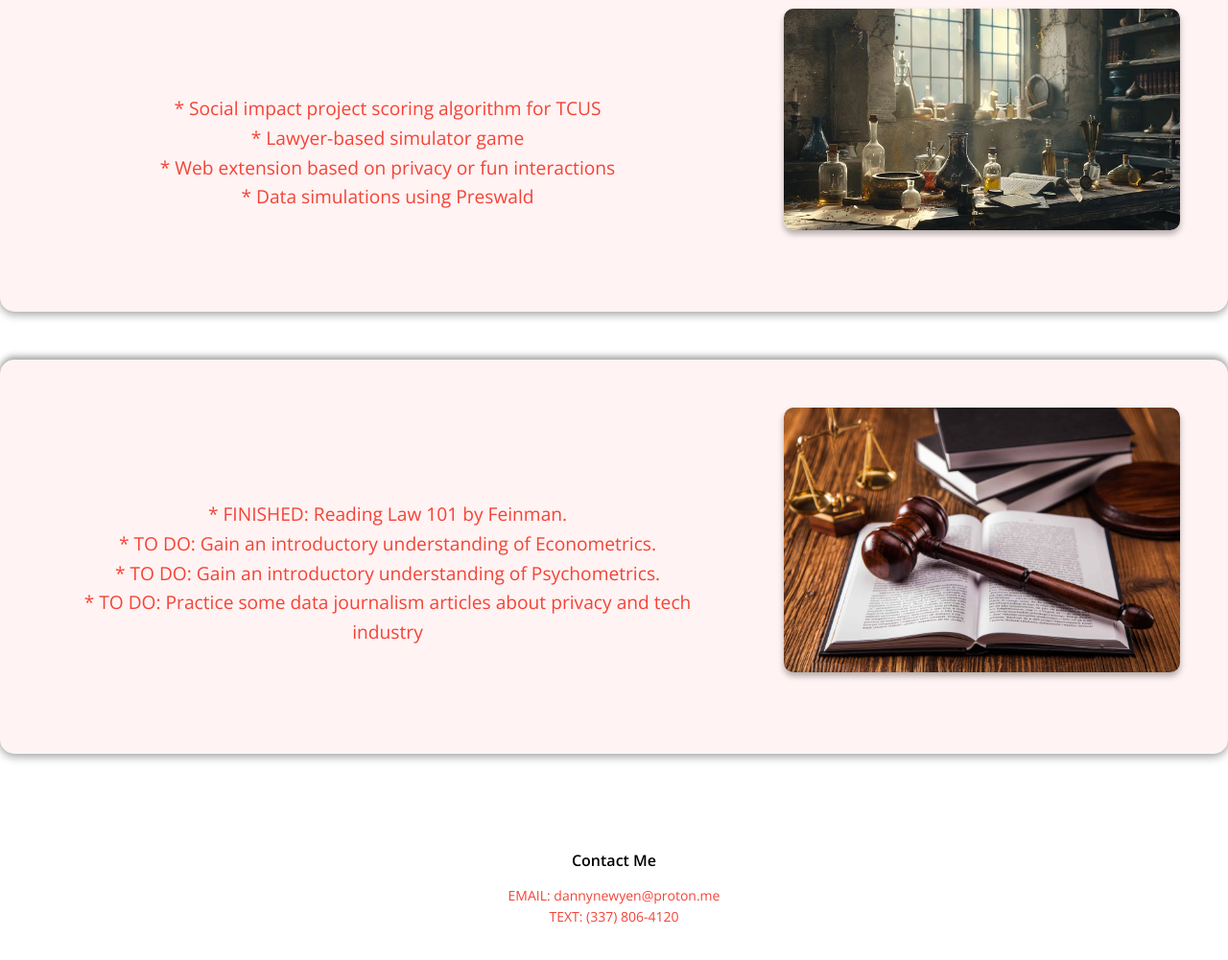
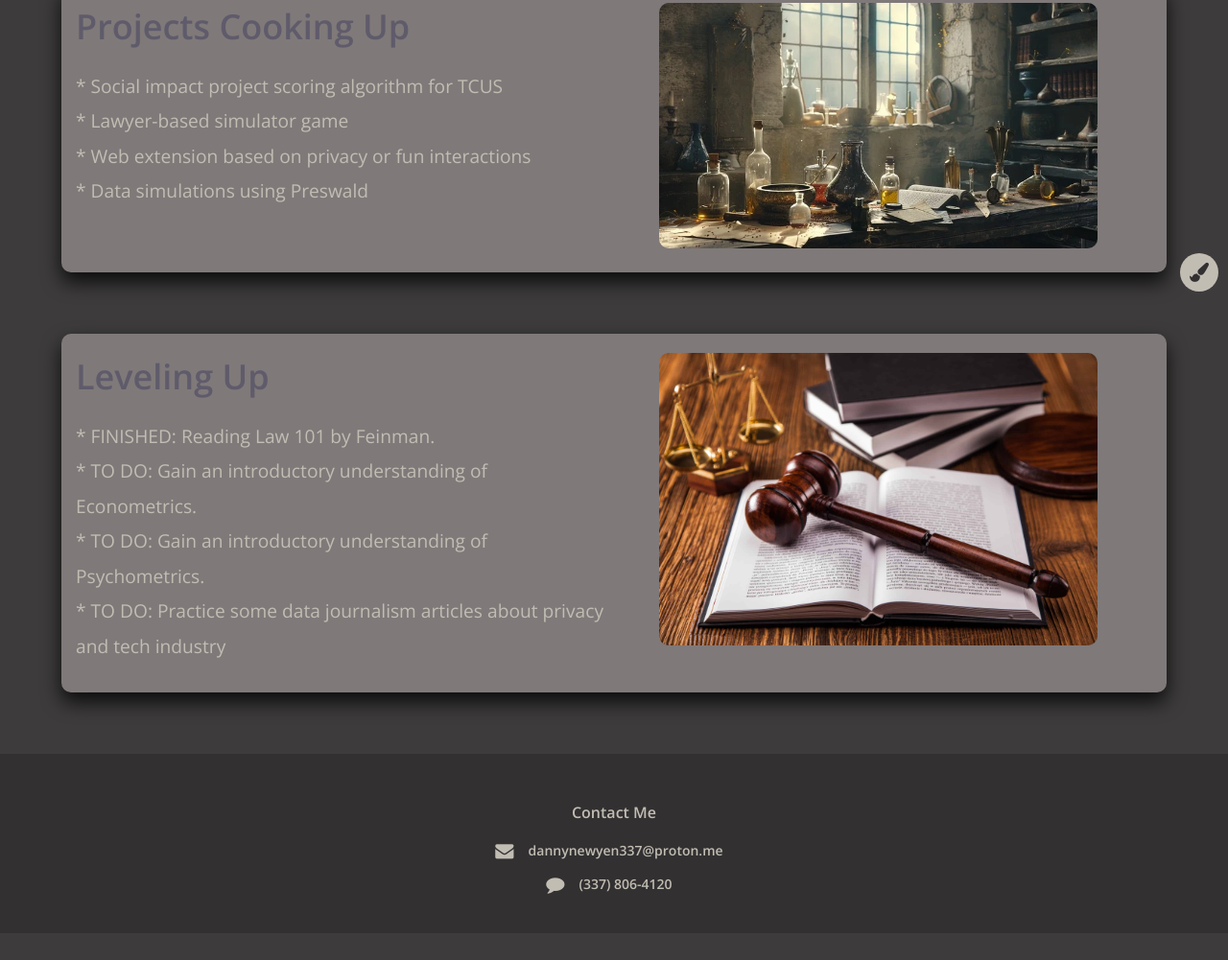
Before and after one commit to DannyNgooyen/Portfolio, a plain HTML site: page lab.html in a window 1280 px wide. Shown: the part 481-1482 px from the top of the page at 96% size. After the commit the page ends 1454 px from the top, so only its background shows below. Drawn offline with nearby package versions, Linux system fonts and the light colour scheme; a web font is replaced by a local one.

Commit message:
Added different themes, toggle button, and changed the style of the lab page

```diff
--- a/lab.html
+++ b/lab.html
@@ -35,9 +35,9 @@
 <!---- Lab--->
 
 <!---- Cooking Up --->
-<section class="cooking-page">
-    <div class="content-wrapper">
-        <div class="text-section">
+<section class="lab-page">
+    <div class="lab-card">
+        <div class="text-content">
             <h1>Projects Cooking Up</h1>
             <p>
                 * Social impact project scoring algorithm for TCUS <br>
@@ -53,9 +53,9 @@
 </section>
 
 <!---- Leveling Up ---->
-<section class="leveling-page">
-    <div class="content-wrapper">
-        <div class="text-section">
+<section class="lab-page">
+    <div class="lab-card">
+        <div class="text-content">
             <h1>Leveling Up</h1>
             <p>
                 * FINISHED: Reading Law 101 by Feinman. <br>
@@ -70,25 +70,28 @@
     </div>
 </section>
 
+<!---- Toggle Theme Button --->
+<button id="theme-toggle" class="theme-toggle-btn" onclick="toggleTheme()">
+    <i class="fa fa-paint-brush"></i>
+</button>
 
 <!---- Footer --->
 <section class="footer">
     <h4>Contact Me</h4>
-    <p>EMAIL: dannynewyen@proton.me <br>
-       TEXT: (337) 806-4120 </p>
+
+    <div class="contact-info">
+        <i class="fa fa-envelope" aria-hidden="true"></i>
+        <p>dannynewyen337@proton.me</p>
+    </div>
+
+    <div class="contact-info">
+        <i class="fa fa-comment" aria-hidden="true"></i>
+        <p>(337) 806-4120</p>
+    </div>
 </section>
 
-
-<!--Javascript to Toggle Menu----->
-<script>
-    var navLinks = document.getElementById("navLinks");
-    function showMenu(){
-        navLinks.style.right = "0";
-    }
-    function hideMenu(){
-        navLinks.style.right = "-200px";
-    }
-</script>
+<!----- Javascript ----->
+<script src="script.js"></script>
 
 </body>
 </html>
--- /dev/null
+++ b/script.js
@@ -0,0 +1,110 @@
+
+// Toggle Menu
+let navLinks = document.getElementById("navLinks");
+
+function showMenu(){
+    navLinks.style.right = "0";
+}
+
+function hideMenu(){
+    navLinks.style.right = "-200px";
+}
+
+// color palettes of themes
+function setTheme(theme){
+    if (theme == "green"){
+        document.documentElement.style.setProperty('--background', '#ccfccb');
+        document.documentElement.style.setProperty('--background-transparent', 'rgba(226, 0, 0, 0.7)');
+        document.documentElement.style.setProperty('--footer-background', '#568259');
+
+        document.documentElement.style.setProperty('--p-text', '#464e47');
+        document.documentElement.style.setProperty('--h3-text', '#464e47');
+        document.documentElement.style.setProperty('--h1-text', '#1a936f');
+
+        document.documentElement.style.setProperty('--links-hover', '#1a936f');
+        document.documentElement.style.setProperty('--links-text', '#ccfccb');
+        document.documentElement.style.setProperty('--text-box', '#f1fffa');
+
+        document.documentElement.style.setProperty('--button', '#88d498');
+        document.documentElement.style.setProperty('--button-hover', '#1a936f');
+        document.documentElement.style.setProperty('--button-text', '#114b5f');
+    }
+
+    else if (theme == "gamer"){
+        document.documentElement.style.setProperty('--background', '#4361ee');
+        document.documentElement.style.setProperty('--background-transparent', 'rgba(247, 37, 133, 0.7)');
+        document.documentElement.style.setProperty('--footer-background', '#3a0ca3');
+
+        document.documentElement.style.setProperty('--p-text', '#4cc9f0');
+        document.documentElement.style.setProperty('--h3-text', '#4cc9f0');
+        document.documentElement.style.setProperty('--h1-text', '#3a0ca3');
+
+        document.documentElement.style.setProperty('--links-hover', '#7209b7');
+        document.documentElement.style.setProperty('--links-text', '#f72585');
+        document.documentElement.style.setProperty('--text-box', '#7209b7');
+
+        document.documentElement.style.setProperty('--button', '#f72585');
+        document.documentElement.style.setProperty('--button-hover', '#7209b7');
+        document.documentElement.style.setProperty('--button-text', '#3a0ca3');
+    }
+
+    // default to possum theme
+    else {
+        document.documentElement.style.setProperty('--background', '#3d3b3c');
+        document.documentElement.style.setProperty('--background-transparent', 'rgba(95, 91, 107, 0.7)');
+        document.documentElement.style.setProperty('--footer-background', '#323031');
+
+        document.documentElement.style.setProperty('--p-text', '#c1bdb3');
+        document.documentElement.style.setProperty('--h3-text', '#c1bdb3');
+        document.documentElement.style.setProperty('--h1-text', '#5f5b6b');
+
+        document.documentElement.style.setProperty('--links-hover', '#7f7979');
+        document.documentElement.style.setProperty('--links-text', '#c1bdb3');
+        document.documentElement.style.setProperty('--text-box', '#7f7979');
+
+        document.documentElement.style.setProperty('--button', '#c1bdb3');
+        document.documentElement.style.setProperty('--button-hover', '#5f5b6b');
+        document.documentElement.style.setProperty('--button-text', '#323031');
+    }
+}
+
+// Toggle Theme
+function toggleTheme(){
+    let clicks = parseInt(sessionStorage.getItem('clickCount')) || 0;
+    clicks += 1;
+    clicks %= 3;
+
+    // Save the updated click count back to session storage
+    sessionStorage.setItem('clickCount', clicks);
+
+    if (clicks == 1) {
+        setTheme("green");
+    }
+
+    else if (clicks == 2) {
+        setTheme("gamer");
+    }
+
+    else {
+        setTheme("possum");
+    }
+}
+
+// update the theme on load using saved session theme preferences
+document.addEventListener('DOMContentLoaded', (event) => {
+    let savedClickCount = parseInt(sessionStorage.getItem('clickCount')) || 0;
+
+    console.log(savedClickCount);
+
+    if (savedClickCount == 1) {
+        setTheme("green");
+    }
+
+    else if (savedClickCount == 2) {
+        setTheme("gamer");
+    }
+
+    else {
+        setTheme("possum");
+    }
+})
--- a/style.css
+++ b/style.css
@@ -11,26 +11,60 @@
     font-weight: 400;
     font-style: normal;
     font-variation-settings: "width" 100;
+}
 
-    /* colors */
+:root{
+    /* possum colors as default */
     --shadow: rgba(4, 9, 30, 0.70);
-    --box-shadow: rgba(0, 0, 0, 0.3);
+    --box-shadow: rgba(0, 0, 0, 0.8);
     --hiding: #000;
 
-    --background: #f44336;
-    --background-transparent: rgba(226, 0, 0, 0.7);
-    --p-text: #f44336;
-    --h3-text: red;
-    --h1-text: #fff3f3;
+    --background: #3d3b3c;
+    --background-transparent: rgb(95, 91, 107, 0.7);;
+    --footer-background: #323031;
 
-    --links: #fff;
-    --text-box: #fff3f3;
-    --button: #007bff;
-    --button-hover: #0056b3;
-    --button-text: #000;
+    --p-text: #c1bdb3;
+    --h3-text: #c1bdb3;
+    --h1-text: #5f5b6b;
+
+    --links-hover: #7f7979;
+    --links-text: #c1bdb3;
+    --text-box: #7f7979;
+
+    --button: #c1bdb3;
+    --button-hover: #5f5b6b;
+    --button-text: #323031;
 
     --error-text: red;
     --border: #ccc;
+}
+
+body{
+    background-color: var(--background);
+}
+
+.fa-paint-brush {
+    color: var(--button-text);
+}
+
+.theme-toggle-btn {
+    background-color: var(--button);
+    border-radius: 50%;
+    width: 35px;
+    height: 40px;
+    display: flex;
+    align-items: center;
+    justify-content: center;
+    border: none;
+    font-size: 20px;
+
+    position: fixed;
+    bottom: 15px;
+    right: 10px;
+}
+
+.theme-toggle-btn:hover {
+    background-color: var(--button-hover);
 }
 
 .header{
@@ -40,6 +74,10 @@
     background-position: center;
     background-size: cover;
     position: relative;
+}
+
+.header h1{
+    color: var(--p-text);
 }
 
 nav{
@@ -66,7 +104,7 @@ nav img{
 }
 
 .nav-links ul li a{
-    color: var(--links);
+    color: var(--links-text);
     text-decoration: none;
     font-size: 13px;
 }
@@ -75,7 +113,7 @@ nav img{
     content: "";
     width: 0%;
     height: 2px;
-    background: var(--background);
+    background: var(--links-hover);
     display: block;
     margin: auto;
     transition:  0.5s;
@@ -150,7 +188,7 @@ nav .fa{
 
     nav .fa{
         display: block;
-        color: var(--links);
+        color: var(--links-text);
         margin: 10px;
         font-size: 22px;
         cursor: pointer;
@@ -206,7 +244,7 @@ h3{
 }
 
 .papers-col:hover{
-    box-shadow: 0 0 20px 0px var(--box-shadow);
+    box-shadow: 0 10px 20px 0px var(--box-shadow);
 }
 
 @media(max-width: 700px){
@@ -255,7 +293,7 @@ h3{
 .layer h3{
     width: 100%;
     font-weight: 500;
-    color: var(--links);
+    color: var(--links-hover);
     font-size: 26px;
     bottom: 0;
     left: 50%;
@@ -327,6 +365,11 @@ h3{
     text-align: left;
     background: var(--text-box);
     padding: 20px 5px;
+    transition: 0.5s;
+}
+
+.achievements-col:hover{
+    box-shadow: 0 10px 20px 0px var(--box-shadow);
 }
 
 .achievements p{
@@ -344,12 +387,37 @@ h3{
     width: 100%;
     text-align: center;
     padding: 30px 0;
+    background-color: var(--footer-background);
+    align-items: center;
+    display: flex;
+    flex-direction: column;
+    gap: 8px; /* Add space between the icon and text */
 }
 
 .footer h4{
-    margin-bottom: 5px;
     margin-top: 20px;
     font-weight: 600;
+    color: var(--h3-text);
+}
+
+.footer p{
+    font-weight: 600;
+    color: var(--p-text);
+}
+
+.contact-info {
+    display: flex;
+    align-items: center; /* Vertically center the icon and text */
+    gap: 5px; /* Add space between the icon and text */
+}
+
+.contact-info i{
+    color: var(--button);
+    font-size: 1.2em; /* icon size */
+}
+
+.contact-info:last-child{
+    margin-top: -15px;
 }
 
 /*----------- Papers Page -----------*/
@@ -362,6 +430,10 @@ h3{
     background-size: 100%;
     text-align: center;
     color: var(--text-box);
+}
+
+.papers-sub-header h1{
+    color: var(--p-text);
 }
 
 .papers-page h2{
@@ -377,7 +449,6 @@ h3{
 }
 
 .paper-card {
-  border: 1px solid var(--border);
   padding: 15px;
   border-radius: 8px;
   box-shadow: 0 4px 6px var(--box-shadow);
@@ -414,6 +485,10 @@ h3{
     color: var(--text-box);
 }
 
+.projects-sub-header h1{
+    color: var(--p-text);
+}
+
 .project-card{
     margin: 5%;
     text-align: left;
@@ -421,17 +496,18 @@ h3{
     margin-bottom: 5%;
     background: var(--text-box);
     padding: 20px 5px;
-    box-shadow: 0 4px 6px var(--box-shadow);
+    box-shadow: 0 10px 20px var(--box-shadow);
     display: flex;
     align-items: flex-start;
     justify-content: space-between;
+    gap: 20px;
 }
 
 .project-card .text-content {
     display: flex;
     flex-direction: column; /* Stack the h1 and p vertically */
     gap: 10px; /* Add spacing between h1 and p */
-    flex: 1; /* Allow text content to take up available space */
+    flex: 1 1 50%; /* Allow text content to take up available space */
 }
 
 .project-card p{
@@ -448,6 +524,7 @@ h3{
 }
 
 .project-card img{
+    flex: 1 1 50%;
     width: 45%;
     height: 100%;
     object-fit: cover;
@@ -465,7 +542,7 @@ h3{
     }
 
     .project-card img{
-        width: 100%;
+        width: 80%;
         margin-left: 20px;
     }
 
@@ -481,6 +558,10 @@ h3{
     background-size: cover;
     text-align: center;
     color: var(--text-box);
+}
+
+.about-sub-header h1{
+    color: var(--p-text);
 }
 
 .about-me{
@@ -507,7 +588,6 @@ h3{
     font-size: 1.2rem;
     line-height: 1.8;
     font-weight: 400;
-    /* color: var(--hiding);  can change text color if specified*/
 }
 
 .about-image {
@@ -609,75 +689,81 @@ button:hover {
     margin-bottom: 40px;
 }
 
-/* Section Styles */
-.cooking-page, .leveling-page {
-    margin-bottom: 50px;
-    padding: 30px;
-    background-color: var(--text-box);
-    border-radius: 15px;
-    box-shadow: 0 4px 8px var(--box-shadow), 0 -4px 6px var(--box-shadow);
+.lab-sub-header h1{
+    color: var(--p-text);
+}
+
+.lab-card{
+    margin: 5%;
+    text-align: left;
+    border-radius: 10px;
+    margin-bottom: 5%;
+    background: var(--text-box);
+    padding: 20px 5px;
+    box-shadow: 0 10px 20px var(--box-shadow);
+    display: flex;
+    align-items: flex-start;
+    justify-content: space-between;
+}
+
+.lab-card .text-content {
+    display: flex;
+    flex-direction: column; /* Stack the h1 and p vertically */
+    gap: 10px; /* Add spacing between h1 and p */
+    width: 50%;
+    flex-basis: 50%;
+}
+
+.lab-card p{
+    padding: 10px;
+    font-size: 1.2rem;
+    line-height: 1.9;
+    font-weight: 400;
+}
+
+.lab-card .text-content h1 {
+    margin-left: 0;
+    padding-left: 10px;
+    text-align: left;
+}
+
+.lab-card .image-section img{
+    width: 45%;
+    height: auto;
+    object-fit: cover;
+    border-radius: 10px;
+    margin-right: 20px;
+    margin-top: auto;
+}
+
+.lab-card .image-section{
+    flex-basis: 50%;
     text-align: center;
 }
 
-/* General layout styling */
-.content-wrapper {
-    display: flex;
-    justify-content: space-between;
-    align-items: center;
-    margin-bottom: 30px;
-    padding: 20px;
+.lab-card .image-section img{
+    width: 80%;
+    height: auto;
+    object-fit: cover;
+    border-radius: 10px;
+    margin-right: 20px;
+    margin-top: auto;
 }
 
-.text-section {
-    flex-basis: 60%; /* Slightly larger section */
-    padding-right: 20px;
-}
-
-.image-section {
-    flex-basis: 35%; /* Smaller section */
-    text-align: center;
-}
-
-.text-section h1 {
-    margin-bottom: 10px;
-    font-size: 2.5rem;
-}
-
-.text-section p {
-    font-size: 1.2rem;
-    line-height: 1.6;
-}
-
-.image-section img {
-    width: 100%;
-    height: auto;
-    border-radius: 10px;
-    object-fit: cover;
-}
-
-.image-section img {
-    box-shadow: 0px 4px 6px var(--box-shadow);
-}
-
-/* Mobile Layout - Vertical Stack */
-@media(max-width: 700px) {
-    .content-wrapper {
-        flex-direction: column; /* Stacked vertically on mobile */
-        text-align: left;
+@media(max-width: 700px){
+    .lab-card{
+        flex-direction: column;
+        justify-content: flex-end;
+        position: relative;
     }
 
-    .text-section {
-        flex-basis: 100%; /* Full width */
-        padding-right: 0;
+    .lab-card .text-content {
+        width: 100%; /* Ensure text content takes full width */
+        padding: 10px;
     }
 
-    .image-section {
-        flex-basis: 100%; /* Full width */
-        margin-top: 20px;
-        text-align: center;
-    }
-
-    .image-section img {
-        width: 100%; /* Image takes full width */
+    .lab-card img{
+        width: 80%;
+        margin-left: 20px;
     }
 }
```
Also changed, not shown: about.html (+19 -15 lines), index.html (+26 -23 lines), papers.html (+18 -20 lines), projects.html (+16 -13 lines), TODO LIST.txt, color palettes/alt green colors.png (deleted), color palettes/gamer colors.png (added), images/basketball-captcha.png (added).
